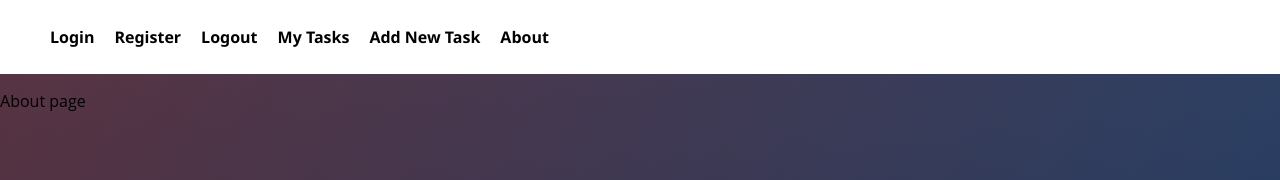
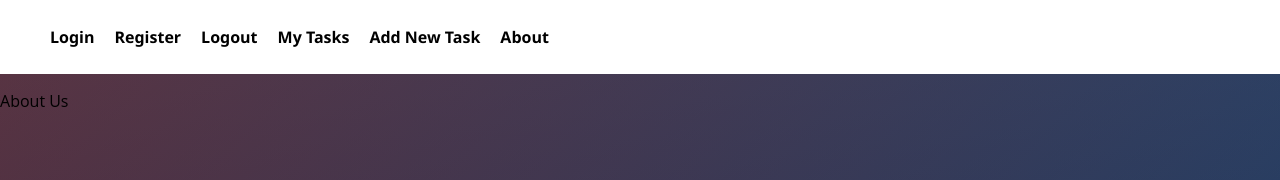
Before and after one commit to EmilPopovski24/Organizer, a React (Create React App) app in the folder organizer/: page /about in a window 1280 px wide. Shown: the top 180 px of the page. Built offline with nearby package versions, Linux system fonts and the light colour scheme; no server answers.

Commit message:
Update About.js

```diff
--- a/organizer/src/components/About/About.js
+++ b/organizer/src/components/About/About.js
@@ -2,6 +2,6 @@
 
 export const About = () => {
     return (
-        <p>About page</p>
+        <p>About Us</p>
     )
 }
```
